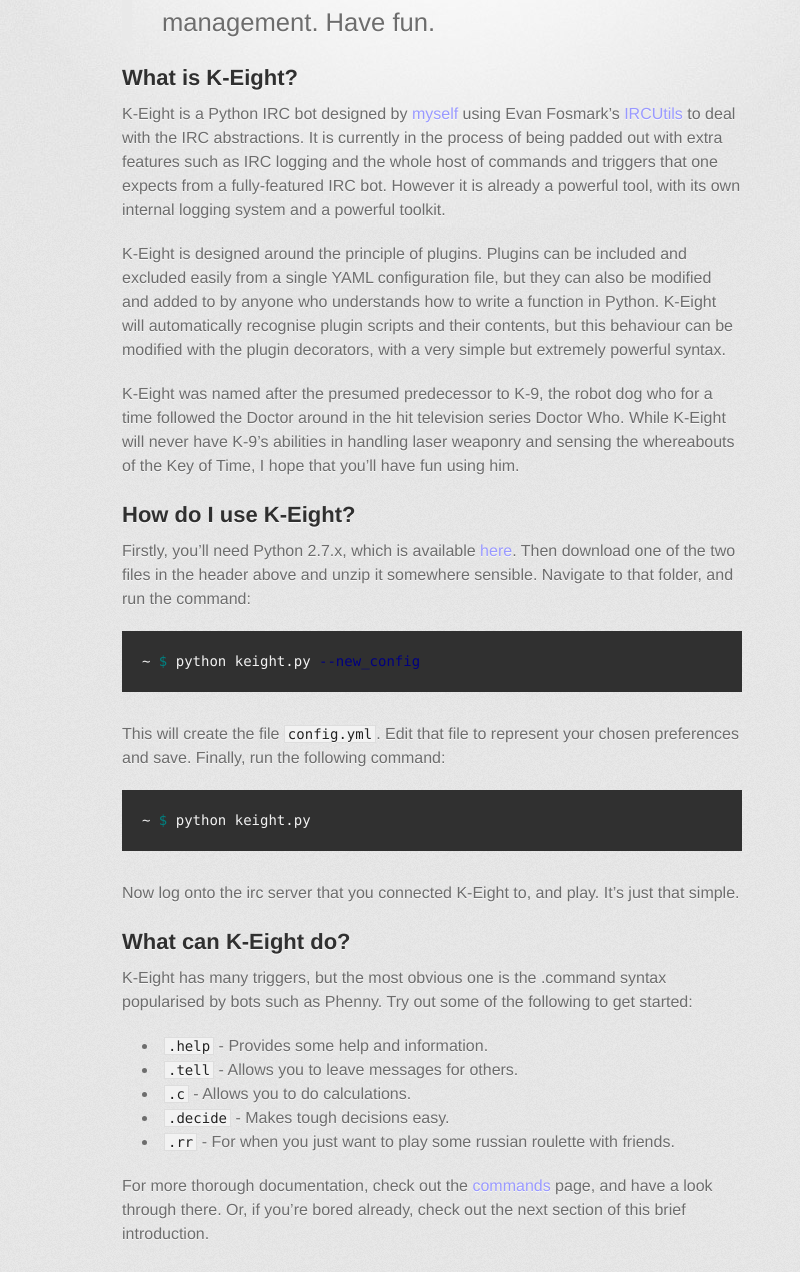
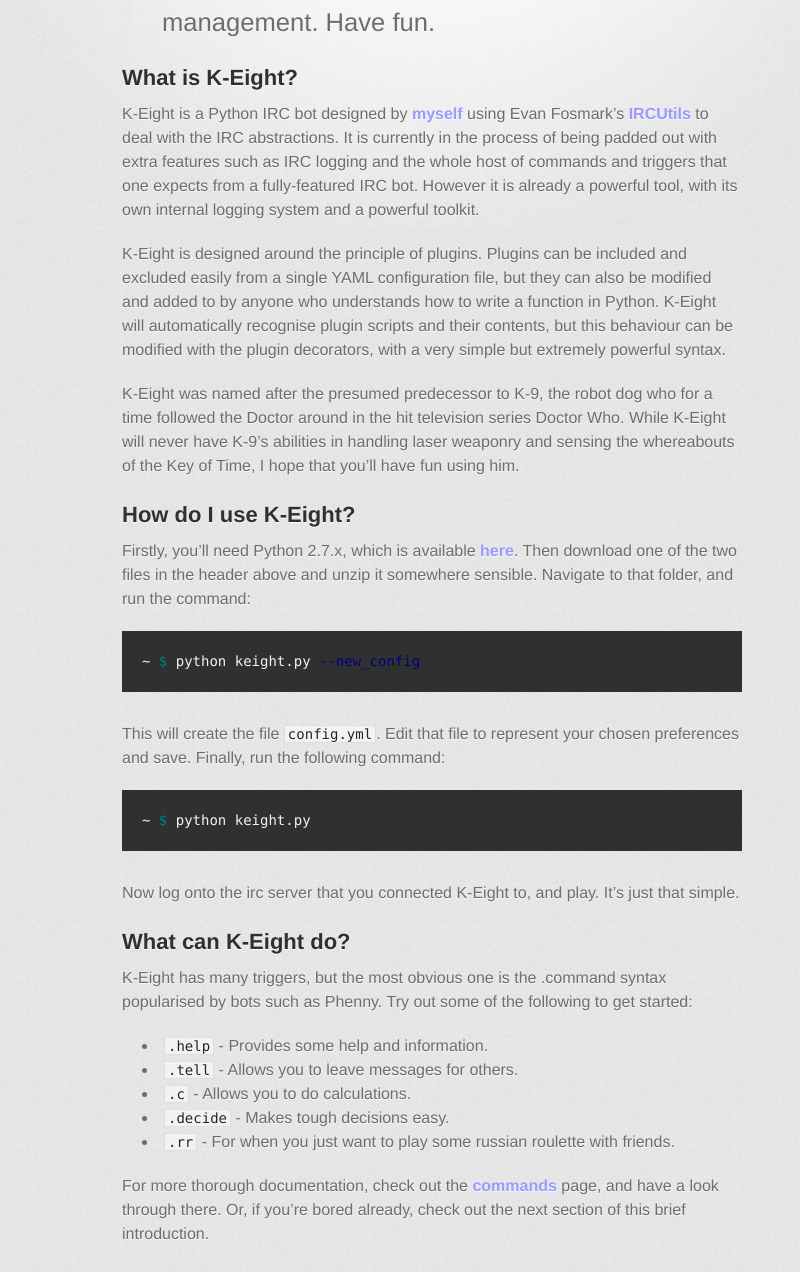
Before and after one commit to MrJohz/K-Eight, a Jekyll site: the page built from index.md, in a window 1280 px wide. Shown: the part 345-1617 px from the top of the page, without its empty margins (208-1008 px from the left). Built offline with Jekyll 4.4.1, drawn with Linux system fonts in a browser that asks for light colours; some web fonts are replaced.

Commit message:
Update stylesheet.css

```diff
--- a/stylesheets/stylesheet.css
+++ b/stylesheets/stylesheet.css
@@ -196,6 +196,8 @@
 
 ul, ol, dl {
   margin-bottom: 20px;
+  margin-left: 30px
+  text-indent: -25px
 }
 
 
@@ -286,7 +288,7 @@
 }
 
 p a {
-  font-weight: 400;
+  font-weight: 700;
 }
 
 blockquote {
```
